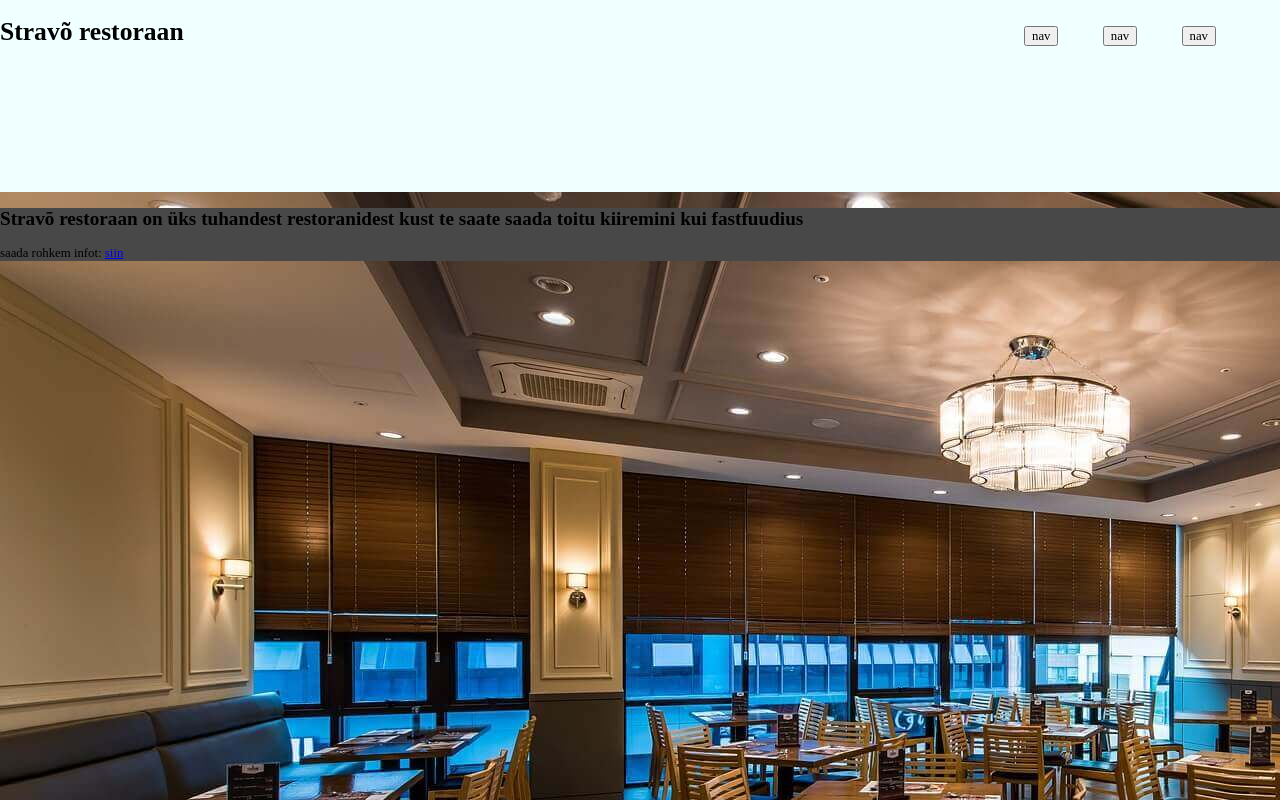
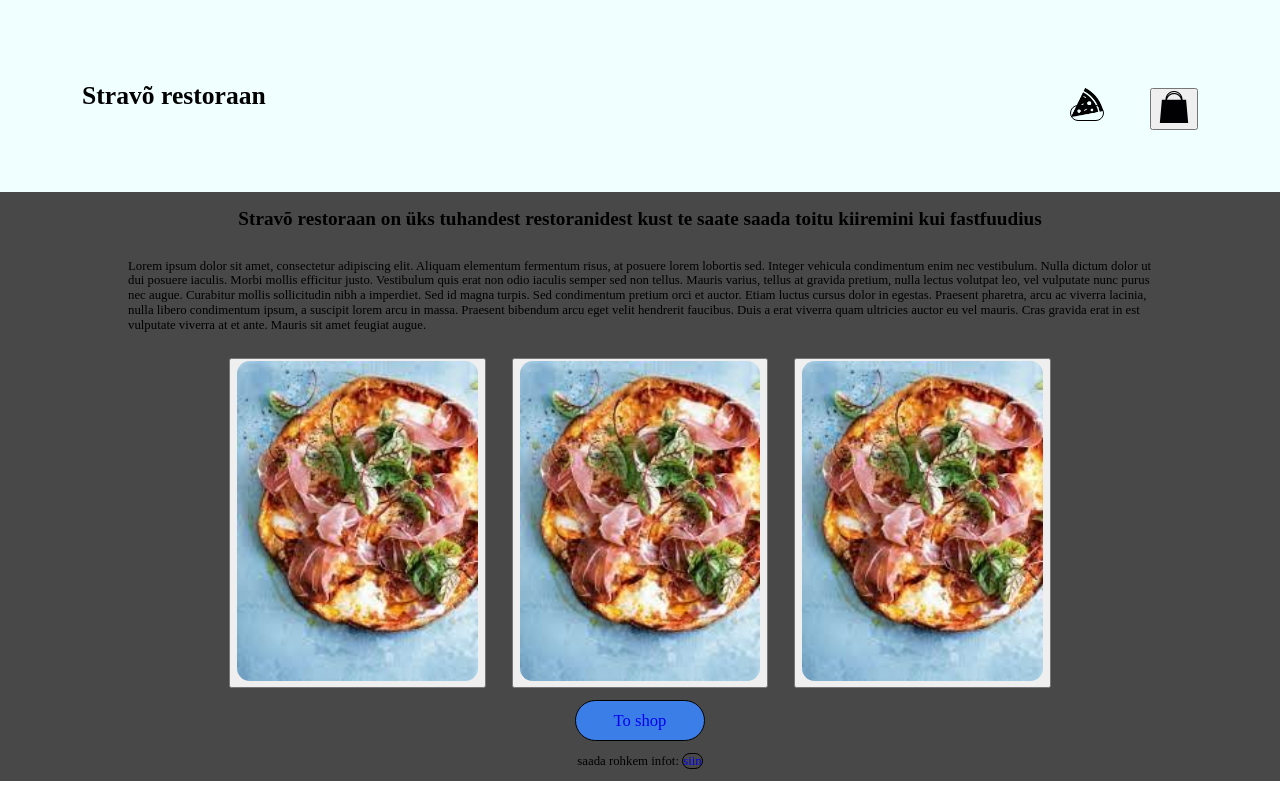
Before and after one commit to krosta12/strav-, a plain HTML site: page index.html in a window 1280 px wide. Drawn offline with Linux system fonts and the light colour scheme.

Commit message:
main page structure

```diff
--- /dev/null
+++ b/css/globalstyle.css
@@ -0,0 +1,16 @@
+div,
+a,
+button,
+nav,
+input {
+    /* border: 2px solid black; */
+}
+
+.block {
+    display: flex;
+    justify-content: center;
+}
+
+a {
+    text-decoration: none;
+}
--- a/css/header.css
+++ b/css/header.css
@@ -1,13 +1,24 @@
 .headerHandler {
     display: flex;
-    justify-content: space-between;
+    justify-content: space-around;
     height: 15vw;
     background-color: azure;
+    align-items: center;
 }
 
 nav {
     display: flex;
     justify-content: space-between;
-    width: 15vw;
-    margin: 2vw 5vw 0 0;
+    width: 10vw;
+    margin: 2vw 0 0 50vw;
 }
+
+.toSmth>img {
+    width: 2.5vw;
+}
+
+a {
+    background-color: #ffffff00;
+    border: .15vw solid black;
+    border-radius: .7vw;
+}
--- a/css/styleIndex.css
+++ b/css/styleIndex.css
@@ -2,6 +2,43 @@ main {
     background-color: #484848;
 }
 
-body {
-    background-image: url("../src/img/R.jpg");
+.mainInfo {
+    display: flex;
+    justify-content: center;
 }
+
+.mainInfo>p {
+    width: 80%;
+}
+
+.foodExample {
+    display: flex;
+    justify-content: center;
+}
+
+.foodExample>button {
+    margin: 1vw 1vw;
+}
+
+.foodLine {
+    height: 25vw;
+    border-radius: 1vw;
+}
+
+.toShop {
+    display: flex;
+    justify-content: center;
+}
+
+.toShop>a,
+.toShop>button {
+    display: flex;
+    flex-direction: column;
+    justify-content: center;
+    width: 10vw;
+    height: 3vw;
+    border-radius: 2vw;
+    background-color: #3c7ee8;
+    text-align: center;
+    font-size: 1.3vw;
+}
--- a/index.html
+++ b/index.html
@@ -1,34 +1,68 @@
 <!DOCTYPE html>
 <html lang="en">
+
 <head>
   <meta charset="UTF-8" />
   <meta name="viewport" content="width=device-width, initial-scale=1.0" />
   <title>stravõ</title>
   <link rel="stylesheet" href="./css/normalize.css" />
+  <link rel="stylesheet" href="./css/globalstyle.css">
   <link rel="stylesheet" href="./css/header.css" />
   <link rel="stylesheet" href="./css/styleIndex.css" />
 </head>
+
 <body>
   <header>
     <div class="headerHandler">
       <h1>Stravõ restoraan</h1>
       <nav>
-          <div><button class="toSmth" id="pizza">nav</button></div>
-          <div><button class="toSmth" id="RENAME_ID">nav</button></div>
-          <div><button id="shoper">nav</button></div>
+        <div>
+          <a href="./pages/catalog.html" class="toSmth pizza" id="pizza"><img src="./src/img/pizza.png"
+              alt="to_pizza"></a>
+        </div>
+        <div>
+          <button href="./pages/catalog.html" class="toSmth shoper" id="RENAME_ID"><img src="./src/img/shoping_bag.png"
+              alt="to_shoper"></button>
+        </div>
       </nav>
     </div>
   </header>
   <main>
-      <div>
+    <div class="descriptionBlock block">
       <h2>
         Stravõ restoraan on üks tuhandest restoranidest kust te saate saada
         toitu kiiremini kui fastfuudius
       </h2>
     </div>
-      <div>
+    <div class="mainInfo">
+      <p>Lorem ipsum dolor sit amet, consectetur adipiscing elit. Aliquam elementum fermentum risus, at posuere lorem
+        lobortis sed. Integer vehicula condimentum enim nec vestibulum. Nulla dictum dolor ut dui posuere iaculis. Morbi
+        mollis efficitur justo. Vestibulum quis erat non odio iaculis semper sed non tellus. Mauris varius, tellus at
+        gravida pretium, nulla lectus volutpat leo, vel vulputate nunc purus nec augue. Curabitur mollis sollicitudin
+        nibh a imperdiet. Sed id magna turpis. Sed condimentum pretium orci et auctor. Etiam luctus cursus dolor in
+        egestas. Praesent pharetra, arcu ac viverra lacinia, nulla libero condimentum ipsum, a suscipit lorem arcu in
+        massa. Praesent bibendum arcu eget velit hendrerit faucibus. Duis a erat viverra quam ultricies auctor eu vel
+        mauris. Cras gravida erat in est vulputate viverra at et ante. Mauris sit amet feugiat augue.</p>
+    </div>
+    <div class="foodExample">
+      <button>
+        <img class="foodLine" src="./src/img/food_pizza_1.jpg" alt="">
+      </button>
+      <button>
+        <img class="foodLine" src="./src/img/food_pizza_1.jpg" alt="">
+      </button>
+      <button>
+        <img class="foodLine" src="./src/img/food_pizza_1.jpg" alt="">
+      </button>
+    </div>
+    <div class="toShop">
+      <a href="/pages/catalog.html"> To shop</a>
+    </div>
+    <div class="infoBlock block">
       <p>saada rohkem infot: <a href="pages/info.html">siin</a></p>
     </div>
   </main>
+  <footer></footer>
 </body>
+
 </html>
```
Also changed, not shown: pages/catalog.html (added, +31 -0 lines), pages/info.html (+9 -3 lines), src/img/R.jpg (deleted), src/img/food_pizza_1.jpg (added), src/img/pizza.png (added), src/img/shoping_bag.png (added). Lines whose indentation alone changed are shown as unchanged.
